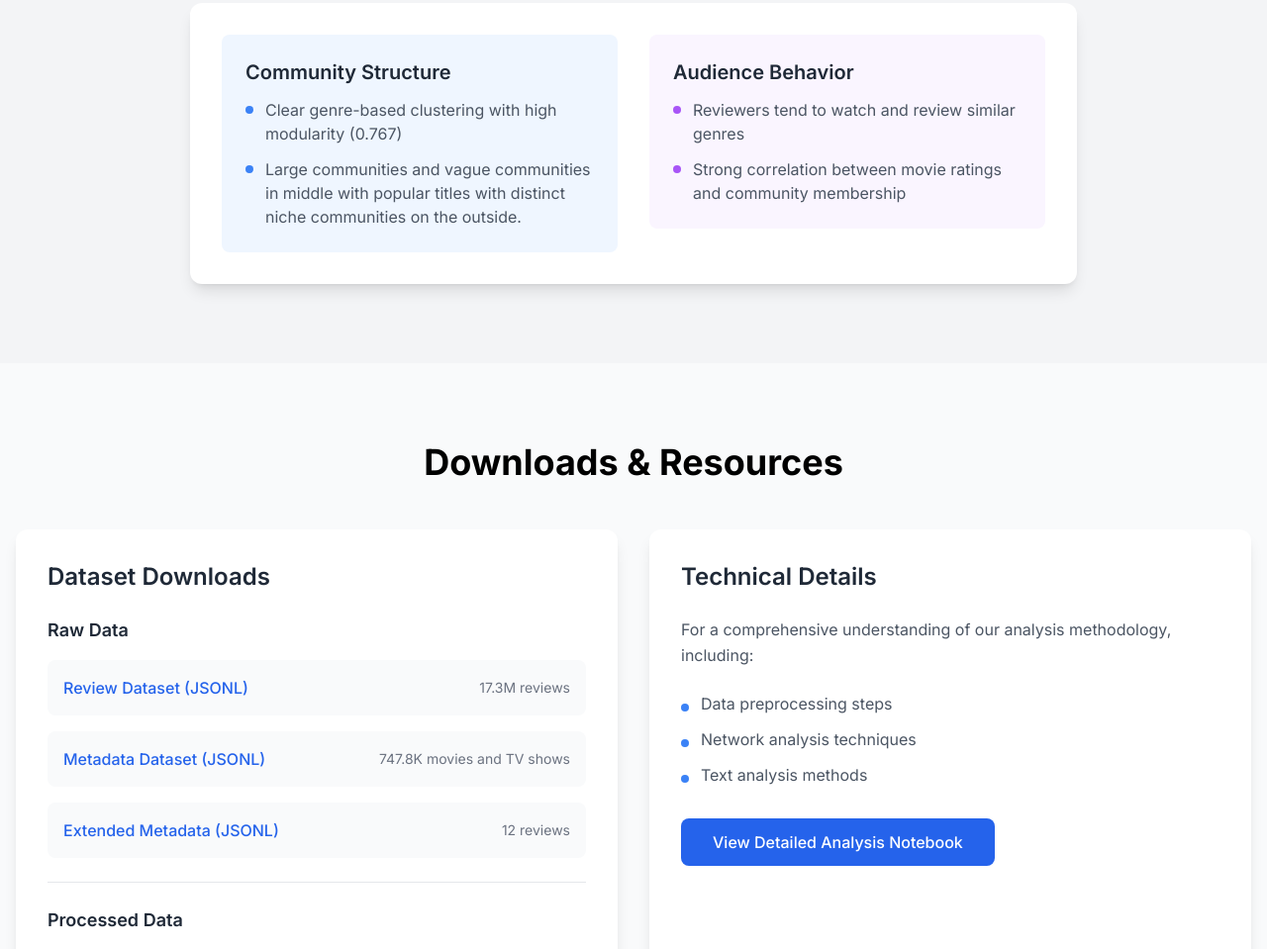
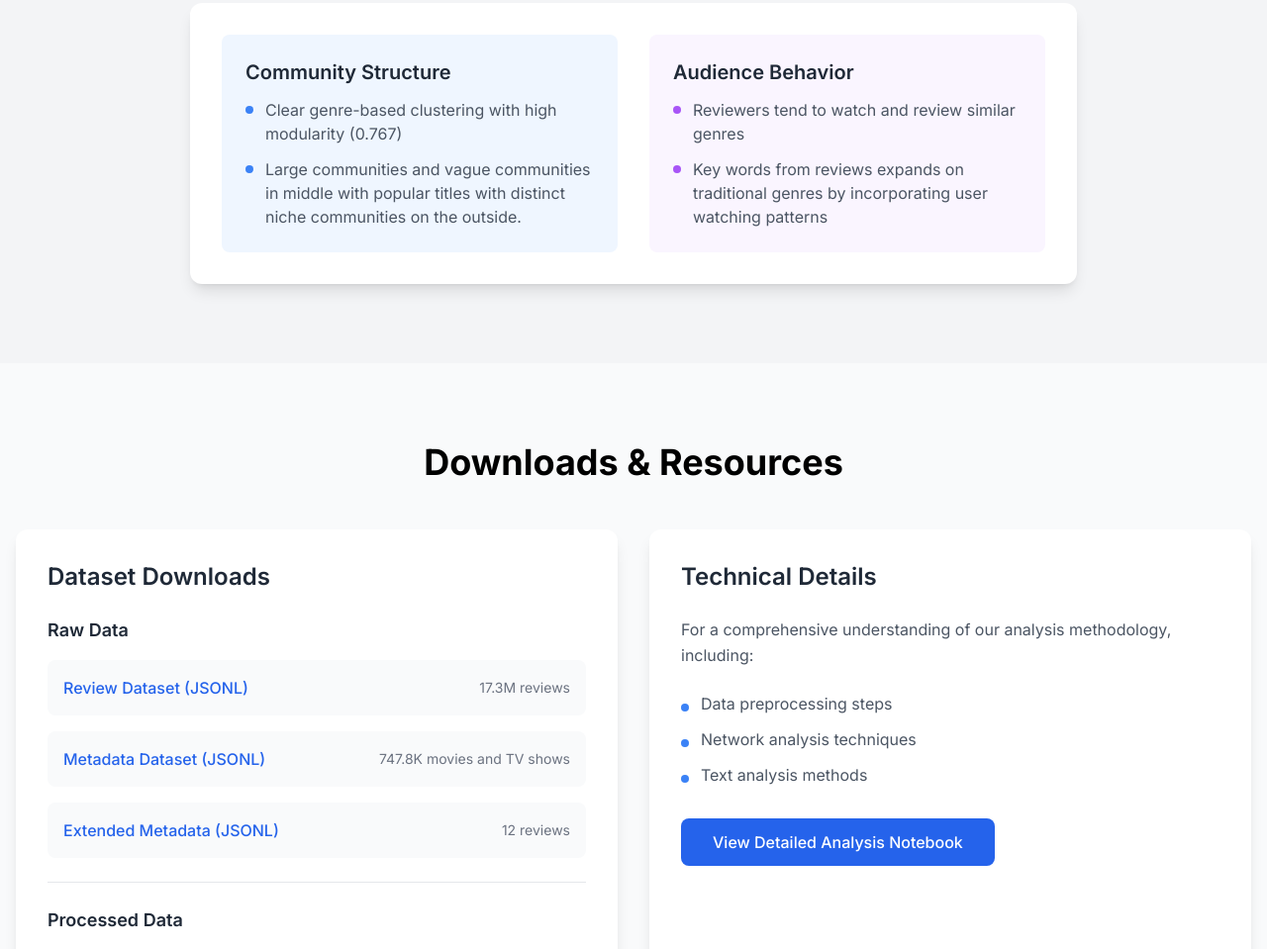
Before and after one commit to runeharlyk/CSS-02467-exam-project, a plain HTML site: page website/index.html in a window 1280 px wide. Shown: the part 4089-5048 px from the top of the page at 99% size. Drawn offline with nearby package versions, Linux system fonts and the light colour scheme.

Commit message:
Replace key insight

```diff
--- a/website/index.html
+++ b/website/index.html
@@ -637,8 +637,8 @@
                         <use href="#bullet" />
                       </svg>
                       <span
-                        >Strong correlation between movie ratings and community
-                        membership</span
+                        >Key words from reviews expands on traditional genres by
+                        incorporating user watching patterns</span
                       >
                     </li>
                   </ul>
```
